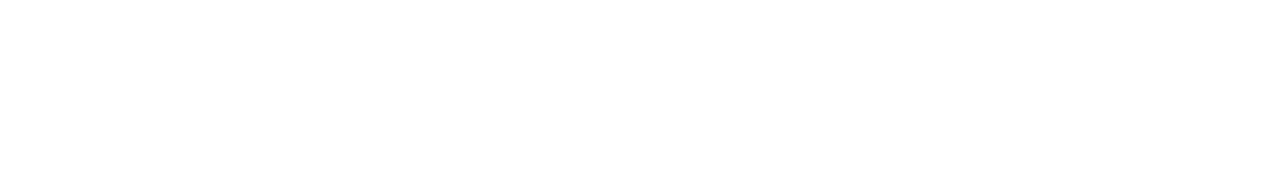
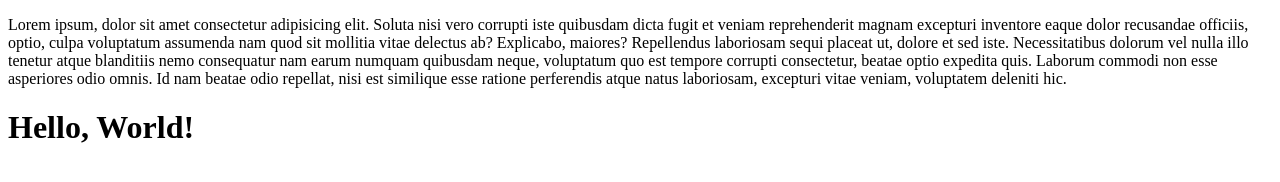
Before and after one commit to ZhikaAlen/Github-test, a plain HTML site: page index.html in a window 1280 px wide. Drawn offline with Linux system fonts and the light colour scheme.

Commit message:
modified

```diff
--- a/index.html
+++ b/index.html
@@ -7,6 +7,7 @@
     <title>Document</title>
 </head>
 <body>
-
+    <p>Lorem ipsum, dolor sit amet consectetur adipisicing elit. Soluta nisi vero corrupti iste quibusdam dicta fugit et veniam reprehenderit magnam excepturi inventore eaque dolor recusandae officiis, optio, culpa voluptatum assumenda nam quod sit mollitia vitae delectus ab? Explicabo, maiores? Repellendus laboriosam sequi placeat ut, dolore et sed iste. Necessitatibus dolorum vel nulla illo tenetur atque blanditiis nemo consequatur nam earum numquam quibusdam neque, voluptatum quo est tempore corrupti consectetur, beatae optio expedita quis. Laborum commodi non esse asperiores odio omnis. Id nam beatae odio repellat, nisi est similique esse ratione perferendis atque natus laboriosam, excepturi vitae veniam, voluptatem deleniti hic.</p>
+    <h1>Hello, World!</h1>
 </body>
 </html>
```
